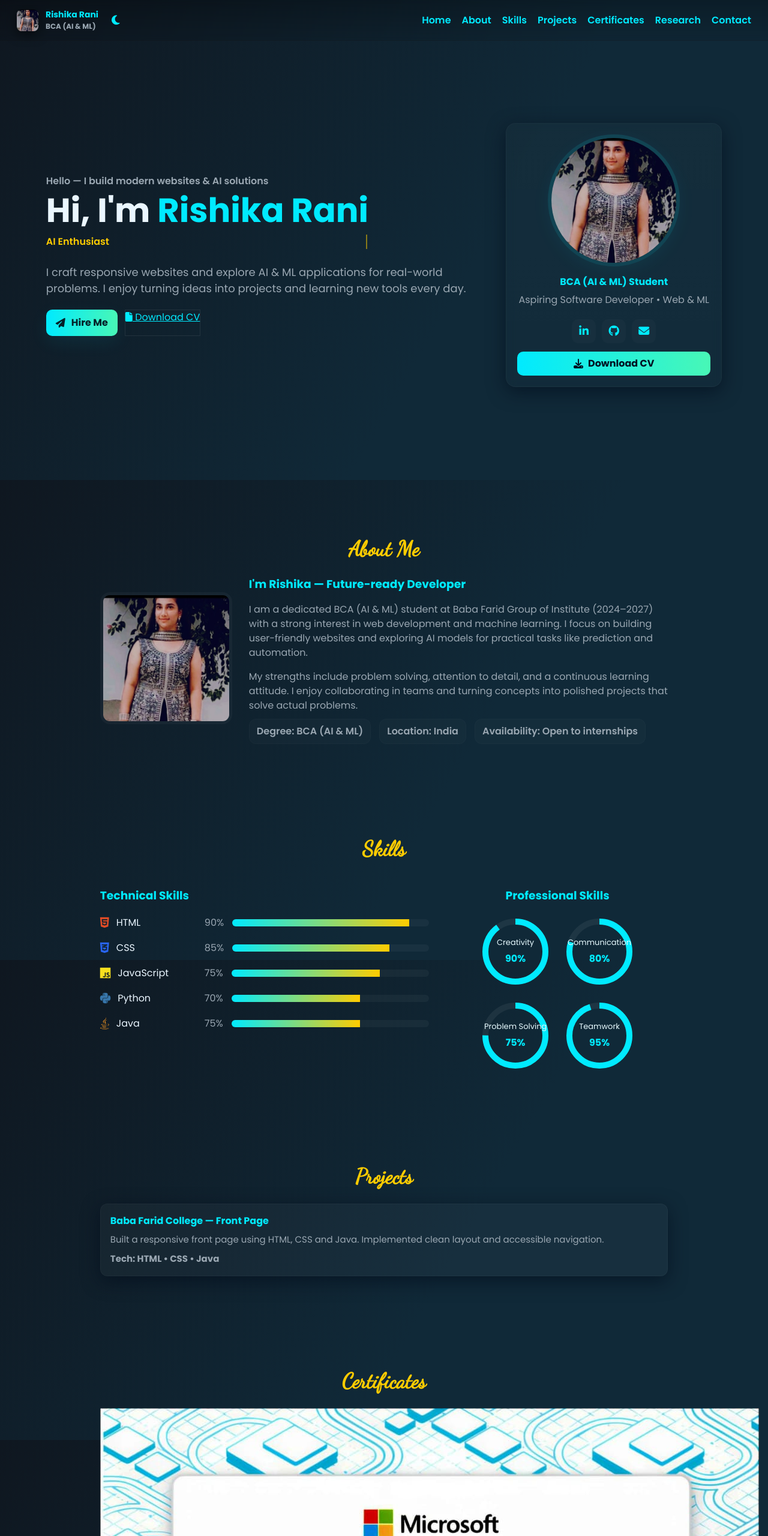
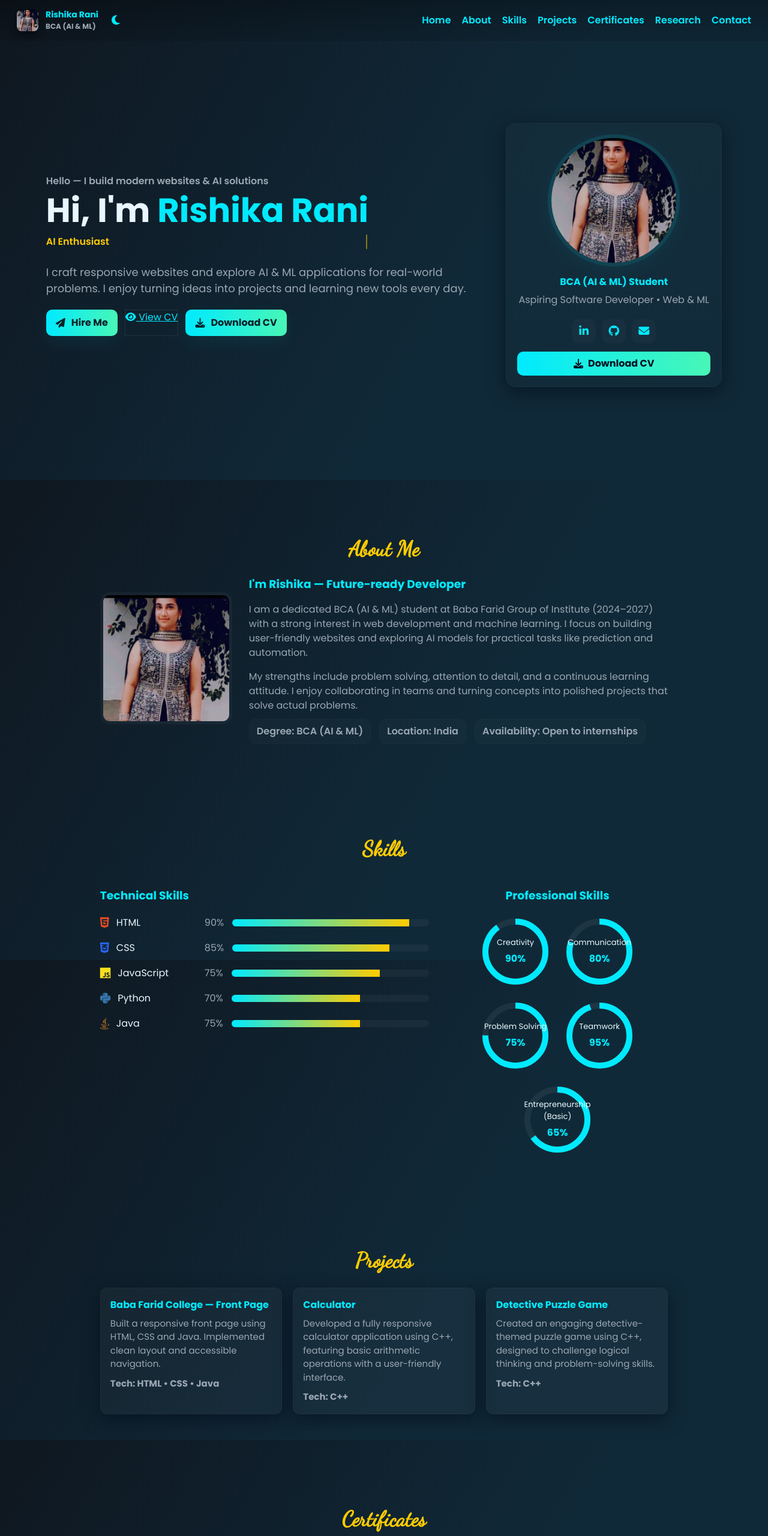
Before and after one commit to Rishikacreator/portfolio, a plain HTML site: page index.html in a window 1280 px wide. Shown: the top 2560 px of the page at 60% size. Drawn offline with Linux system fonts and the light colour scheme.

Commit message:
portfolio.html

```diff
--- a/index.html
+++ b/index.html
@@ -240,7 +240,8 @@
 
       <div class="hero-cta">
         <a class="btn" href="#contact"><i class="fa fa-paper-plane"></i> Hire Me</a>
-        <a class="btn-outline" href="Rishika_CV.pdf" download><i class="fa fa-file"></i> Download CV</a>
+        <a class="btn-outline" href="Rishika_Resume.pdf" target="_blank"><i class="fa fa-eye"></i> View CV</a>
+        <a class="btn" href="Rishika_Resume.pdf" download><i class="fa fa-download"></i> Download CV</a>
       </div>
     </div>
 
@@ -339,6 +340,10 @@
               <svg><circle class="bg"></circle><circle class="fg"></circle></svg>
               <div class="label">Teamwork <b class="num">0%</b></div>
             </div>
+            <div class="circle" data-percent="65">
+              <svg><circle class="bg"></circle><circle class="fg"></circle></svg>
+              <div class="label">Entrepreneurship (Basic) <b class="num">0%</b></div>
+            </div>
           </div>
         </div>
       </div>
@@ -354,6 +359,16 @@
           <h4>Baba Farid College — Front Page</h4>
           <p>Built a responsive front page using HTML, CSS and Java. Implemented clean layout and accessible navigation.</p>
           <p style="margin-top:10px;font-weight:700;color:var(--muted)">Tech: HTML • CSS • Java</p>
+        </div>
+        <div class="card">
+          <h4>Calculator</h4>
+          <p>Developed a fully responsive calculator application using C++, featuring basic arithmetic operations with a user-friendly interface.</p>
+          <p style="margin-top:10px;font-weight:700;color:var(--muted)">Tech:  C++</p>
+        </div>
+        <div class="card">
+          <h4>Detective Puzzle Game</h4>
+          <p>Created an engaging detective-themed puzzle game using C++, designed to challenge logical thinking and problem-solving skills.</p>
+          <p style="margin-top:10px;font-weight:700;color:var(--muted)">Tech:  C++</p>
         </div>
 
         <!-- add more project cards as needed -->
@@ -383,11 +398,15 @@
       <div class="cards">
         <div class="card">
           <h4>Paper 1 (Published)</h4>
-          <p>Topic: Smart Home Automation Systems — exploring 5G & AI to improve reliability and efficiency.</p>
+          <p><b>Topic: Smart Home Automation Systems — exploring 5G & AI to improve reliability and efficiency.Enhancing smart home reliability and efficiency through advanced automation using 5G and AI.</b></p>
         </div>
         <div class="card">
           <h4>Paper 2 (Published)</h4>
-          <p>Topic: AI-driven system engineering and agent-based evaluations for dynamic systems.</p>
+          <p><b>Topic: AI-driven system engineering and agent-based evaluations for dynamic systems.Leveraging AI-driven and agent-based approaches to optimize dynamic system performance.</b></p>
+        </div>
+        <div class="card">
+          <h4>Paper 3 (In Progressing)</h4>
+          <p><b>Topic: Exploring the future of smart homes, this project focuses on the IoT revolution beyond basic automation. It highlights how interconnected devices enhance convenience, efficiency, and security in modern living spaces.</b></p>
         </div>
       </div>
     </section>
```
